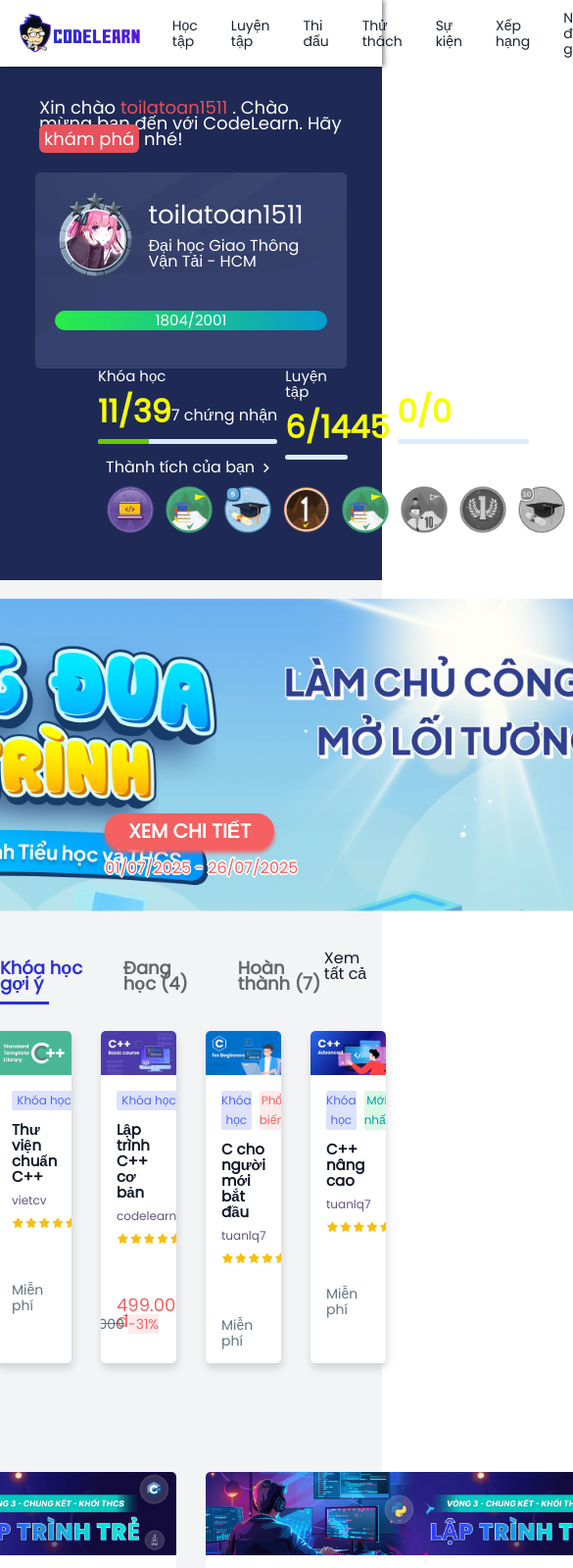
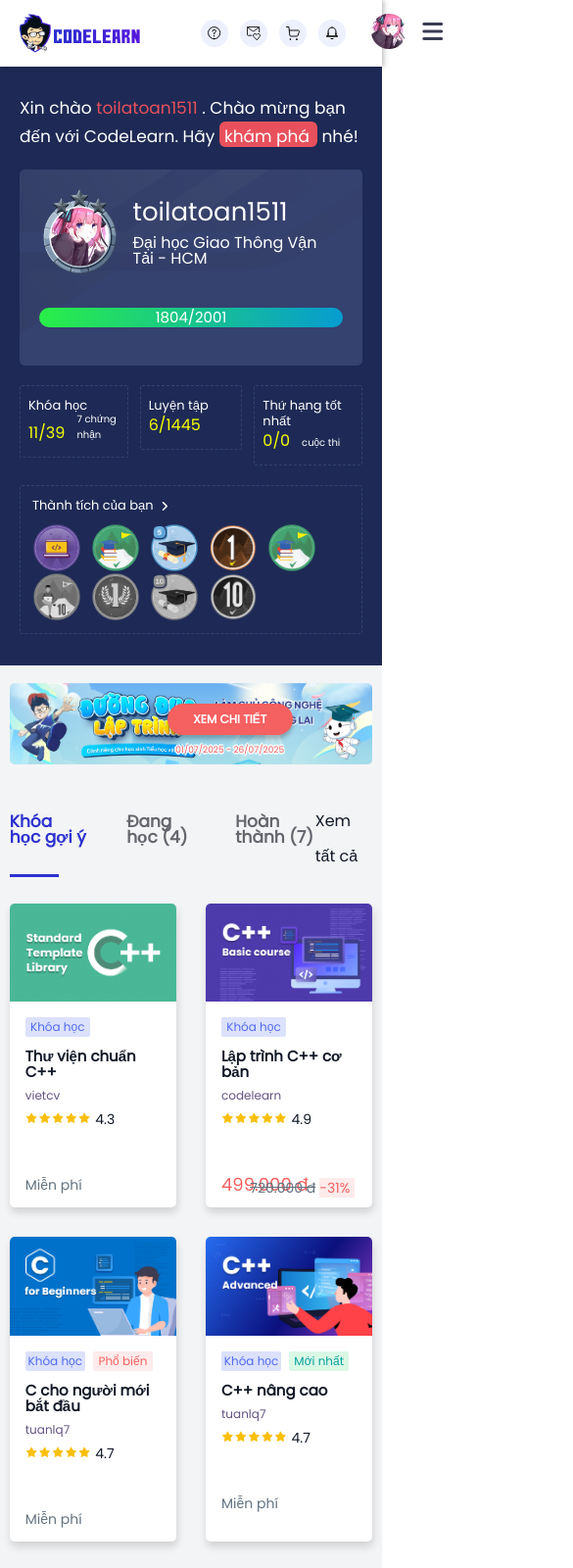
Before and after one commit to Nino-Code-01/Codelearn, a plain HTML site: page index.html in a window 390 px wide. Shown: the top 1600 px of the page at 98% size, 585 px wide, since content can reach past the window. Drawn offline with Linux system fonts and the light colour scheme.

Commit message:
UI: responsive for tablet part 1

```diff
--- a/css/grid.css
+++ b/css/grid.css
@@ -12,8 +12,8 @@
 .row {
     display: flex;
     flex-wrap: wrap;
-    margin-left: -4px;
-    margin-right: -4px;
+    /* margin-left: -4px;
+    margin-right: -4px; */
 }
 
 .row.no-gutters {
--- /dev/null
+++ b/css/responsive.css
@@ -0,0 +1,223 @@
+/* Tablet and Mobile */
+@media screen and (max-width: 1023px) {
+    .navbar__list {
+        display: none;
+    }
+
+    .navbar__icon--vi {
+        display: none;
+    }
+
+    .navbar__menu-icon {
+        display: block;
+    }
+
+    #info {
+        margin: 0;
+        position: relative;
+        top: var(--navbar-height);
+        margin-bottom: var(--navbar-height);
+    }
+
+    .info__title {
+        line-height: 28px;
+        font-size: 1.7rem;
+        margin: 0 0 20px 0;
+    }
+
+    .info__discover {
+        display: inline-block;
+        line-height: 26px;
+    }
+
+    .rank__title,
+    .practice__title,
+    .course__title-achivement {
+        font-size: 1.3rem;
+    }
+
+    .rank__competition,
+    .course__certification {
+        font-size: 1rem;
+        margin-bottom: 0;
+        position: relative;
+        top: -2px;
+        margin-left: 12px;
+    }
+
+    .achievement {
+        padding: 0;
+    }
+
+    .achievement__row {
+        justify-content: space-between;
+        margin: 20px 0;
+    }
+
+    .achievement__row > div{
+        padding: 0 6px;
+    }
+
+    .achievement__row > div:first-child {
+        padding-left: 0;
+    }
+
+    .achievement__row > div:last-child {
+        padding-right: 0;
+    }
+
+    .rank__point,
+    .course__point,
+    .practice__point {
+        font-size: 1.6rem;
+        line-height: 24px;
+        margin: 0;
+        font-weight: normal;
+    }
+
+    .rank__experience-bar,
+    .course__experience-bar,
+    .practice__experience-bar {
+        display: none;
+    }
+
+    .rank,
+    .practice,
+    .achievement__course {
+        border-radius: 2px;
+        border: 1px dashed #35416e;
+        padding: 12px 8px;
+    }
+
+    .flex-item__course {
+        justify-content: flex-start;
+    }
+
+    .achievement__name {
+        border-radius: 2px;
+        border: 1px dashed #35416e;
+        padding: 12px 0;
+    }
+
+    .achievement__desc {
+        font-size: 1.3rem;
+    }
+
+    .achievement__icon-list {
+        margin-bottom: 0;
+        flex-wrap: wrap;
+    }
+
+    .achievement__icon-item {
+        display: flex;
+        flex-wrap: wrap;
+        align-items: flex-end;
+    }
+
+    .banner__btn-view {
+        width: 128px;
+        height: 32px;
+        font-size: 1.2rem;
+        line-height: 16px;
+    }
+
+    .banner__btn-date {
+        font-size: 0.9rem;
+        line-height: 14px;
+    }
+
+    .course__suggest,
+    .course__learning,
+    .course__complete {
+        font-size: 1.7rem;
+    }
+
+    .suggest__view-all {
+        line-height: 36px;
+    }
+
+    .course__cart-list {
+        /* flex-direction: column; */
+        flex-wrap: wrap;
+    }
+
+    .course__cart-item {
+        flex: 0 0 calc((100% - 30px) / 2);
+    }
+
+    .course__cart-item > .course__price:nth-child(3),
+    .course__cart-item > .course__price:nth-child(4) {
+        margin-bottom: 15px;
+    }
+
+    .competition__row {
+        flex-direction: column;
+    }
+
+    .competition__wrapper {
+        width: 100%;
+    }
+
+    .competition__name {
+        font-size: 2rem;
+    }
+
+    .practice-and-share {
+        flex-direction: column;
+    }
+
+    .share,
+    .practice__wrapper,
+    .practice__container {
+        width: 100%;
+    }
+
+    .skill-and-activities {
+        flex-direction: column;
+    }
+
+    .skill,
+    .activities {
+        width: 100%;
+        margin-right: 0;
+    }
+
+    .activities__month {
+        justify-content: space-around;
+    }
+
+    .footer__container {
+        flex-direction: column;
+    }
+
+    .footer__container > div {
+        margin-bottom: 20px;
+    }
+
+    .footer__function-list:last-child {
+        margin-bottom: -5px;
+    }
+
+    .footer__info {
+        width: unset;
+    }
+
+    .footer__function-list {
+        max-width: unset;
+    }
+}
+
+/* PC */
+@media screen and (min-width: 1024px) {
+
+}
+
+/* Tablet */
+@media screen and (min-width: 740px) and (max-width: 1023px) {
+
+}
+
+/* Mobile */
+@media screen and (max-width: 739px) {
+
+}
--- a/css/style.css
+++ b/css/style.css
@@ -5,7 +5,7 @@
     top: 0;
     z-index: 999;
     background-color: var(--white-color);
-    box-shadow: 2px 0px 5px rgba(0, 0, 0, 0.5);
+    box-shadow: 2px 0px 5px rgba(0, 0, 0, 0.25);
 }
 
 .navbar {
@@ -159,6 +159,15 @@
     margin-left: 20px;
 }
 
+.navbar__menu-icon {
+    position: relative;
+    top: -2px;
+    color: #3b3c54;
+    font-size: 2.4rem;
+    margin-left: 12px;
+    display: none;
+}
+
 .navbar__avatar::before {
     content: "";
     position: absolute;
@@ -268,7 +277,7 @@
 
 .info__discover {
     width: 100px;
-    height: 27px;
+    height: 26px;
     background-color: #e8505b;
     border-radius: 6px;
     padding: 2px 5px;
@@ -506,7 +515,7 @@
 
 /* Banner */
 .banner{
-    width: 100%;
+    width: 95%;
     position: relative;
     display: flex;
     justify-content: center;
@@ -519,12 +528,15 @@
 }
 
 .banner__img {
-    max-width: 1440px;
+    max-width: 100%;
     max-height: 320px;
     height: auto;
 }
 
 .banner__btn {
+    display: flex;
+    flex-direction: column;
+    align-items: center;
     position: absolute;
     text-decoration: none;
     outline: none;
@@ -543,7 +555,7 @@
     padding: 8px 24px;
     text-transform: uppercase;
     font-weight: 600;
-    box-shadow: #f56060 0px 4px 4px 0px;
+    box-shadow: 0 4px 4px 0 rgba(0, 0, 0, 0.25);
 }
 
 .banner__btn-date {
@@ -564,7 +576,7 @@
 
 /* Course */
 .course {
-    max-width: 1440px;
+    max-width: 95%;
     display: flex;
     flex-direction: column;
     justify-content: center;
@@ -800,7 +812,7 @@
 
 /* Competition  */
 .competition {
-    max-width: 1440px;
+    max-width: 95%;
 }
 
 .competition__title {
@@ -878,10 +890,10 @@
 
 /* Practice */
 .practice-and-share {
-    max-width: 1440px;
+    max-width: 95%;
 }
 
-.practice {
+.practice__wrapper {
     width: 60%;
 }
 
@@ -903,6 +915,7 @@
 
 .practice-and-share {
     display: flex;
+    justify-content: space-between;
 }
 
 .practice__view-all {
@@ -930,7 +943,7 @@
 .practice__low {
     display: flex;
     flex-direction: column;
-    width: 380px;
+    width: 48.6%;
     height: 106px;
     padding: 16px;
     border: 1px dashed #e5e7eb;
@@ -950,7 +963,7 @@
 }
 
 .practice__average {
-    width: 380px;
+    width: 48.6%;
     height: 106px;
     padding: 16px;
     border: 1px dashed #e5e7eb;
@@ -985,8 +998,7 @@
     flex-direction: column;
     justify-content: space-between;
     position: relative;
-    max-width: 242px;
-    width: 33.33333%;
+    width: 31%;
     min-height: 180px;
     box-shadow: 2px 4px 6px rgba(0, 0, 0, 0.1);
     border-radius: 12px;
@@ -1205,7 +1217,7 @@
 
 /* Skill and Activity */
 .skill-and-activities {
-    width: 1440px;
+    width: 95%;
     display: flex;
 }
 
--- a/index.html
+++ b/index.html
@@ -11,6 +11,7 @@
     <link rel="stylesheet" href="./css/reset.css">
     <link rel="stylesheet" href="./css/main.css">
     <link rel="stylesheet" href="./css/style.css">
+    <link rel="stylesheet" href="./css/responsive.css">
 </head>
 <body>
     <!-- Header -->
@@ -113,6 +114,10 @@
                         </ul>
                     </div>
                 </div>
+
+                <div class="navbar__menu-icon">
+                    <i class="fa-solid fa-bars"></i>
+                </div>
             </div>
         </div>
     </div>
@@ -127,7 +132,7 @@
             </div>
             <div class="grid">
                 <div class="row introduce">
-                    <div class="experience col l-4">
+                    <div class="experience col l-4 m-12 c-12">
                         <div class="experience__info">
                             <div class="experience__left">
                                 <div class="experience__frame">
@@ -144,9 +149,9 @@
                         </div>
                         <div class="experience__experience-bar">1804/2001</div>
                     </div>
-                    <div class="achievement col l-8">
+                    <div class="achievement col l-8 m-12 c-12">
                         <div class="achievement__row">
-                            <div class="col l-4">
+                            <div class="col l-4 m-4 c-4">
                                 <div class="achievement__course">
                                     <div class="course__title-achivement">Khóa học</div>
                                     <div class="flex-item flex-item__course">
@@ -158,14 +163,14 @@
                                     </div>
                                 </div>
                             </div>
-                            <div class="col l-4">
+                            <div class="col l-4 m-4 c-4">
                                 <div class="practice">
                                     <div class="practice__title">Luyện tập</div>
                                     <div class="practice__point">6/1445</div>
                                     <div class="practice__experience-bar"></div>
                                 </div>
                             </div>
-                            <div class="col l-4">
+                            <div class="col l-4 m-4 c-4">
                                 <div class="rank">
                                     <div class="rank__title">Thứ hạng tốt nhất</div>
                                     <div class="flex-item">
@@ -221,7 +226,7 @@
                 </div>
                 <div class="course__grid grid">
                     <div class="course__cart-list row">
-                        <div class="course__cart-item l-3">
+                        <div class="course__cart-item">
                             <div class="course__cart-background">
                                 <img src="./assets/images/thu-vien-chuan-cpp.png" alt="">
                             </div>
@@ -243,7 +248,7 @@
                             <div class="course__price">Miễn phí</div>
                         </div>
 
-                        <div class="course__cart-item l-3">
+                        <div class="course__cart-item">
                             <div class="course__cart-background">
                                 <img src="./assets/images/lap-trinh-cpp-co-ban.png" alt="">
                             </div>
@@ -271,7 +276,7 @@
                             </div>
                         </div>
 
-                        <div class="course__cart-item l-3">
+                        <div class="course__cart-item">
                             <div class="course__cart-background">
                                 <img src="./assets/images/c-cho-nguoi-moi-bat-dau.png" alt="">
                             </div>
@@ -296,7 +301,7 @@
                             <div class="course__price">Miễn phí</div>
                         </div>
 
-                        <div class="course__cart-item l-3">
+                        <div class="course__cart-item">
                             <div class="course__cart-background">
                                 <img src="./assets/images/C_Advance.png" alt="">
                             </div>
@@ -363,7 +368,7 @@
 
             <!-- Practice -->
             <div class="practice-and-share">
-                <div class="practice">
+                <div class="practice__wrapper">
                     <div class="row__title">
                         <div class="practice__title-daily">Luyện tập hàng ngày</div>
                         <div class="practice__view-all">Xem tất cả</div>
```
